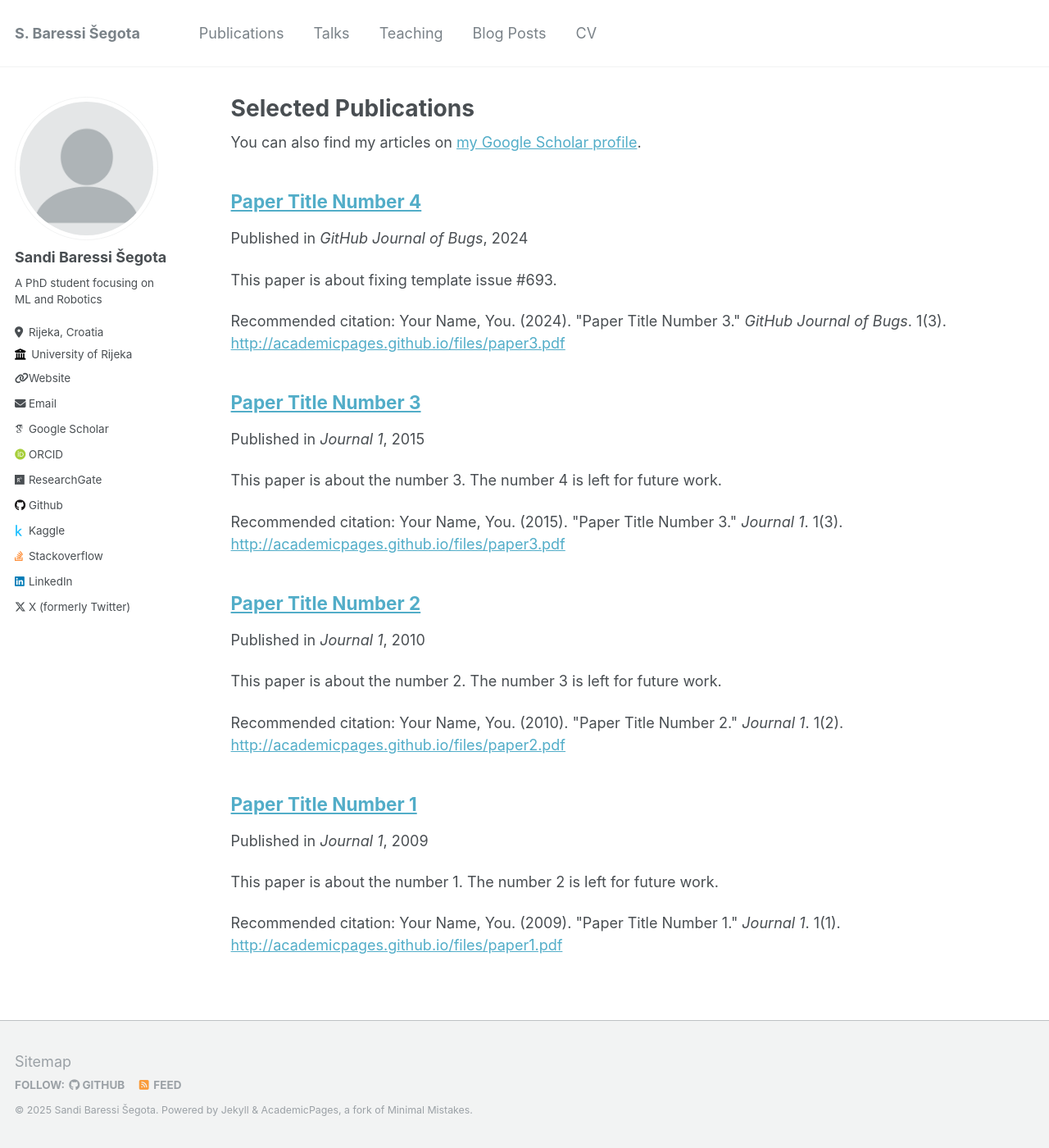
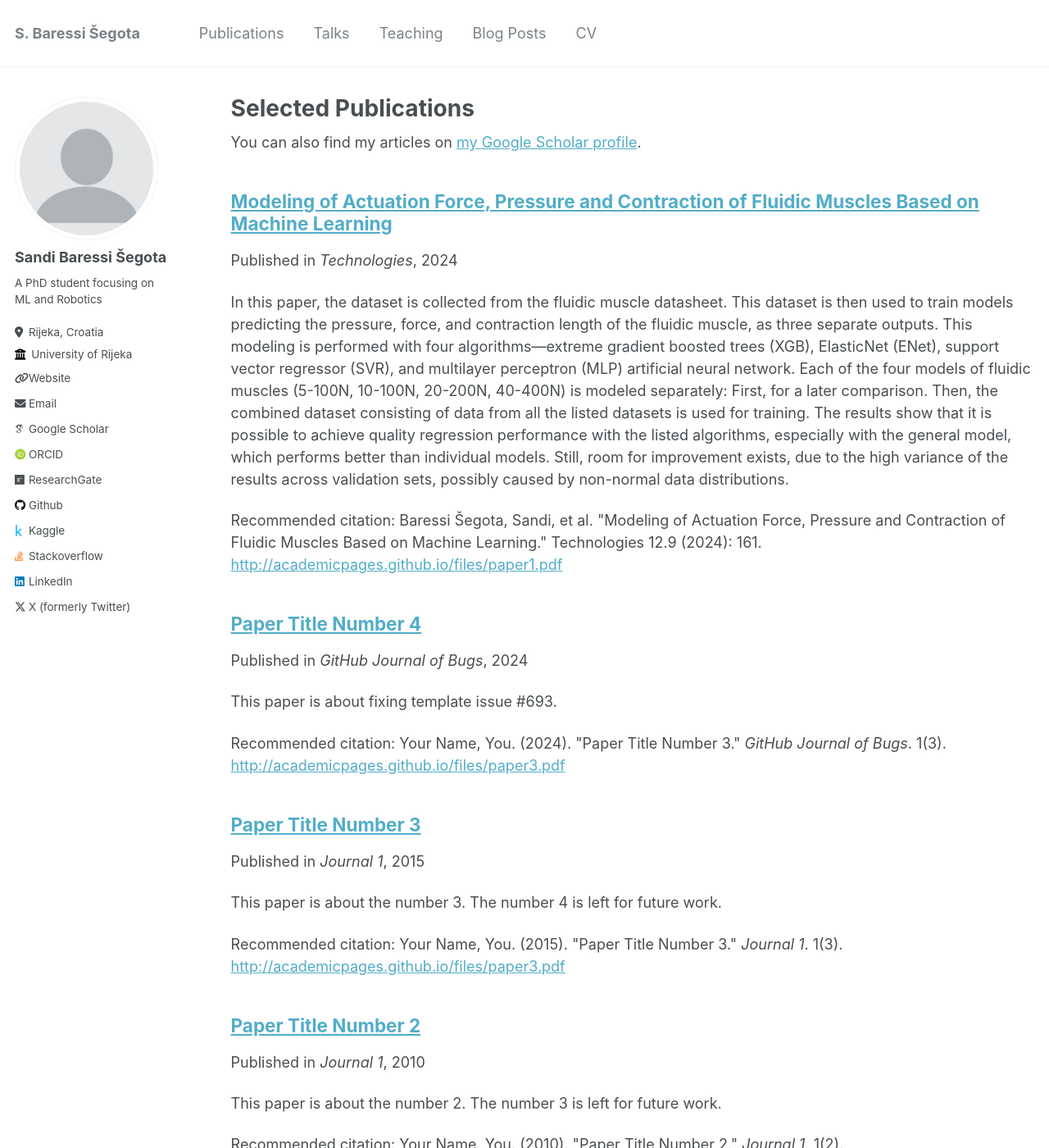
Before and after one commit to ssegota/ssegota.github.io, a Jekyll site: the page built from _pages/publications.md, in a window 1280 px wide and 1400 px high. Shown: the whole window at 82% size. Built offline with Jekyll 4.4.1, drawn with Linux system fonts in a browser that asks for light colours; some web fonts are replaced.

Commit message:
Update 2009-10-01-paper-title-number-1.md

```diff
--- a/_publications/2009-10-01-paper-title-number-1.md
+++ b/_publications/2009-10-01-paper-title-number-1.md
@@ -1,12 +1,12 @@
 ---
-title: "Paper Title Number 1"
+title: "Modeling of Actuation Force, Pressure and Contraction of Fluidic Muscles Based on Machine Learning"
 collection: publications
 permalink: /publication/2009-10-01-paper-title-number-1
-excerpt: 'This paper is about the number 1. The number 2 is left for future work.'
-date: 2009-10-01
-venue: 'Journal 1'
+excerpt: 'In this paper, the dataset is collected from the fluidic muscle datasheet. This dataset is then used to train models predicting the pressure, force, and contraction length of the fluidic muscle, as three separate outputs. This modeling is performed with four algorithms—extreme gradient boosted trees (XGB), ElasticNet (ENet), support vector regressor (SVR), and multilayer perceptron (MLP) artificial neural network. Each of the four models of fluidic muscles (5-100N, 10-100N, 20-200N, 40-400N) is modeled separately: First, for a later comparison. Then, the combined dataset consisting of data from all the listed datasets is used for training. The results show that it is possible to achieve quality regression performance with the listed algorithms, especially with the general model, which performs better than individual models. Still, room for improvement exists, due to the high variance of the results across validation sets, possibly caused by non-normal data distributions.'
+date: 2024-12-09
+venue: 'Technologies'
 paperurl: 'http://academicpages.github.io/files/paper1.pdf'
-citation: 'Your Name, You. (2009). &quot;Paper Title Number 1.&quot; <i>Journal 1</i>. 1(1).'
+citation: 'Baressi Šegota, Sandi, et al. "Modeling of Actuation Force, Pressure and Contraction of Fluidic Muscles Based on Machine Learning." Technologies 12.9 (2024): 161.'
 ---
 
 The contents above will be part of a list of publications, if the user clicks the link for the publication than the contents of section will be rendered as a full page, allowing you to provide more information about the paper for the reader. When publications are displayed as a single page, the contents of the above "citation" field will automatically be included below this section in a smaller font.
```
